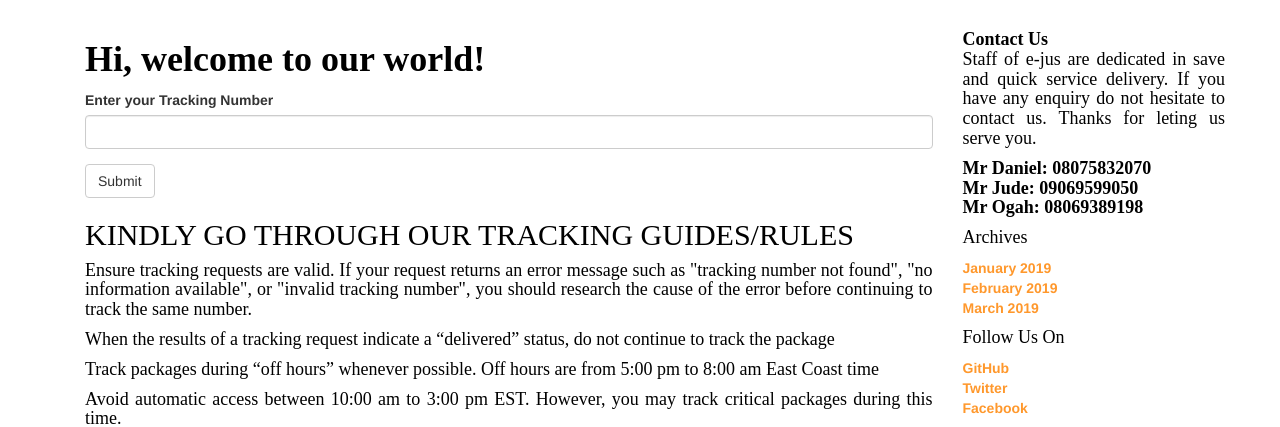
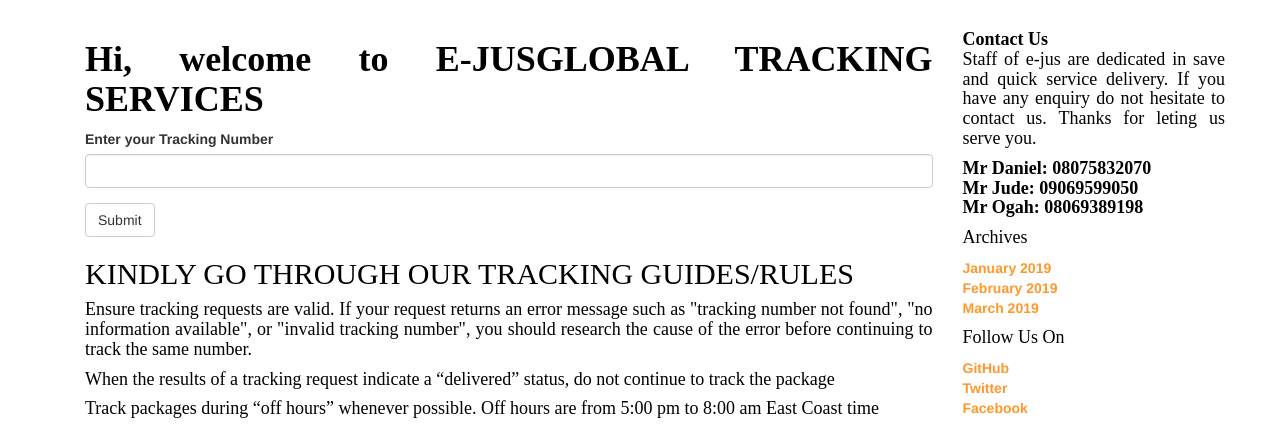
Before and after one commit to ogahozy/ups_api, a Flask app: page / in a window 1280 px wide. Shown: the part 52-479 px from the top of the page. Run offline with Flask 2, Linux system fonts and the light colour scheme; some libraries are stand-ins or nearby versions.

Commit message:
New update

```diff
--- a/app/templates/track.html
+++ b/app/templates/track.html
@@ -21,7 +21,7 @@ h1,h2,h3,h4,h5,p{text-align:justify; color:Black; font-family: "Times New Roman"
 {% endblock %}
 
 {% block app_content %}
-  <h1><b>Hi, welcome to our world!</h1></b>
+  <h1><b>Hi, welcome to E-JUSGLOBAL TRACKING SERVICES</h1></b>
 
   <form  method="POST" action="{{url_for('main.results')}}">
            {{ form.csrf_token }}
```
